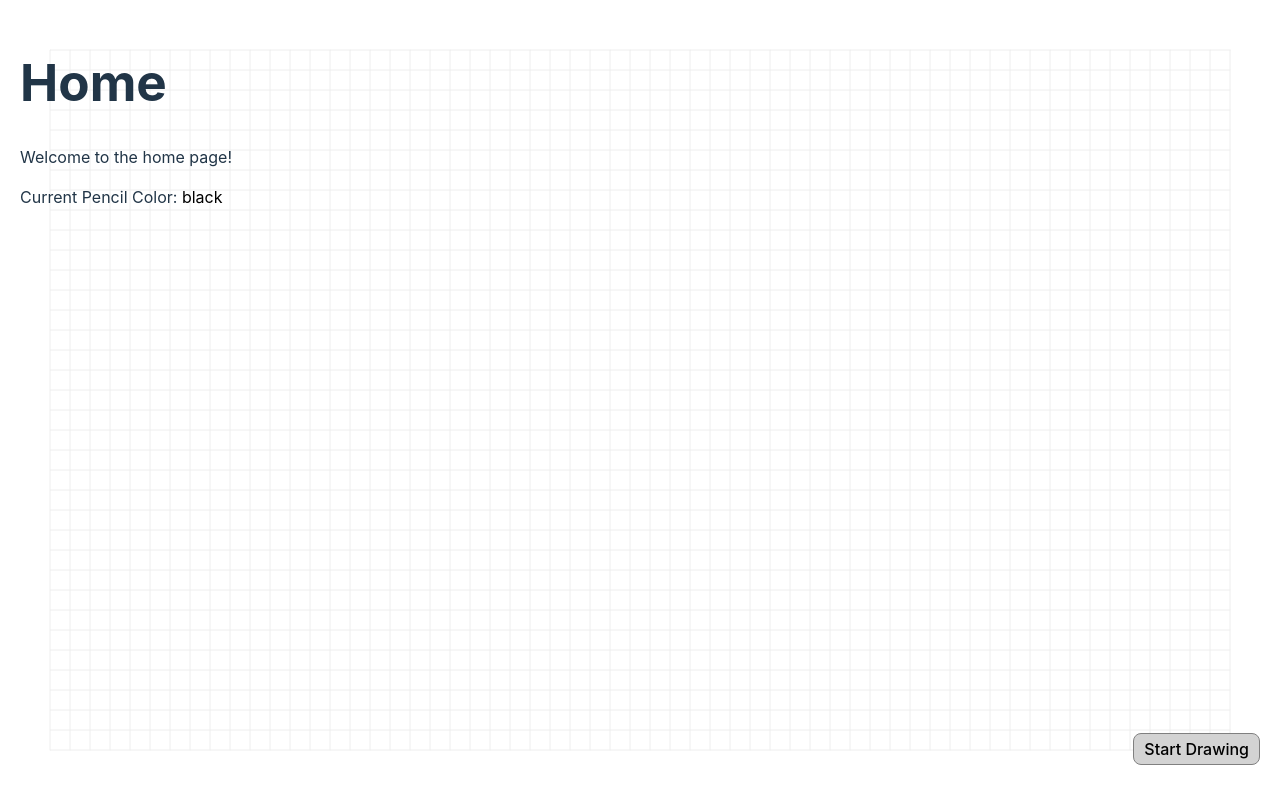
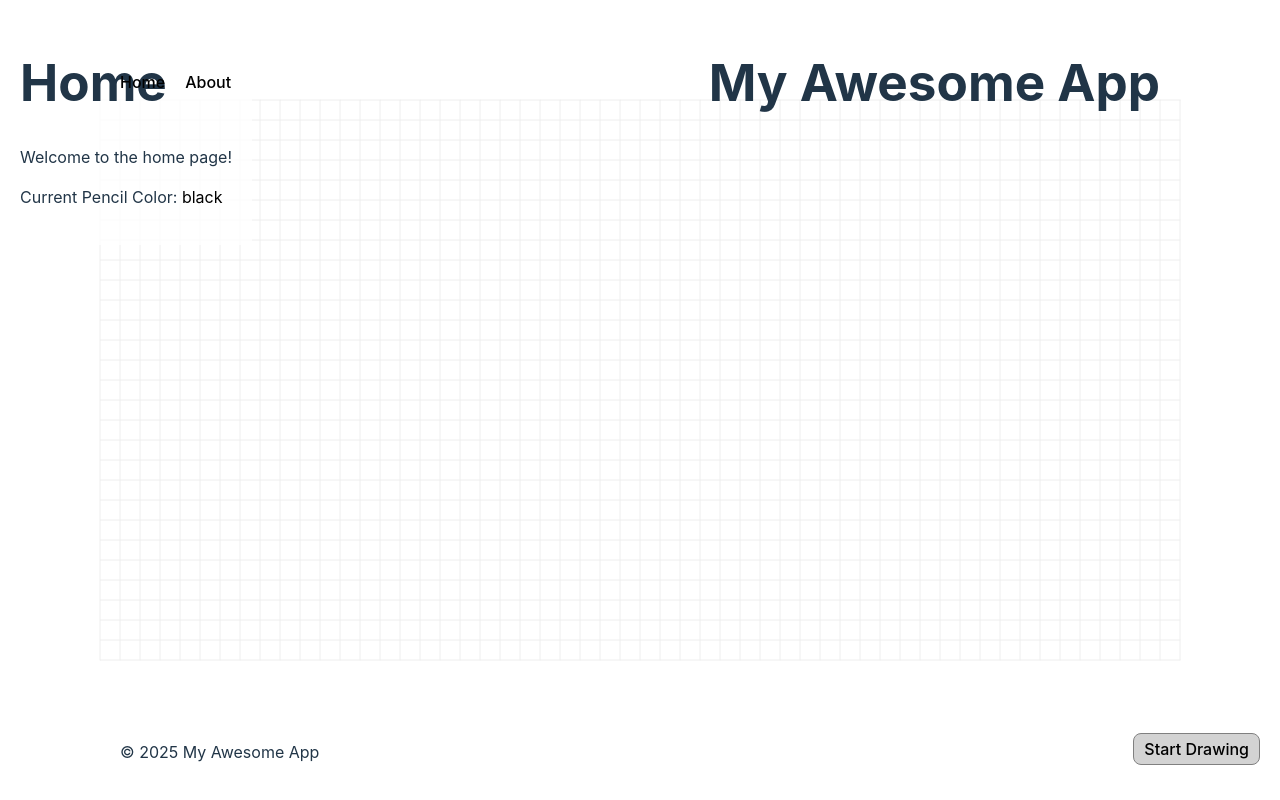
Before and after one commit to knemes/portfolio, a React (Vite) app: page / in a window 1280 px wide. Built offline with nearby package versions, Linux system fonts and the light colour scheme.

Commit message:
Adding in header & footer & fixing page. Drawing is broken

```diff
--- a/src/components/Button/ButtonExpander.css
+++ b/src/components/Button/ButtonExpander.css
@@ -1,5 +1,5 @@
 .button-expander {
-    position: fixed;
+    position: absolute;
     bottom: 20px;
     right: 20px;
     display: flex;
--- a/src/components/Button/ButtonExpander.jsx
+++ b/src/components/Button/ButtonExpander.jsx
@@ -73,7 +73,7 @@ ButtonExpander.propTypes = {
     expandDirection: PropTypes.oneOf(['left', 'right', 'up', 'down']),
     isDrawing: PropTypes.bool.isRequired,
     setIsDrawing: PropTypes.func.isRequired,
-    toggleLabel: PropTypes.func,
+    toggleLabel: PropTypes.string,
     collapseLabel: PropTypes.string,
 };
 
--- /dev/null
+++ b/src/components/Footer/Footer.css
@@ -0,0 +1,27 @@
+.footer {
+    padding: 20px;
+    background-color: transparent;
+    position: absolute;
+    z-index: 10;
+    Bottom: 0px;
+    left: 100px;
+    right: 100px;
+}
+
+.footer-content { /* Style the content container */
+    display: flex;
+    justify-content: space-between; /* Example: Align nav to left, h1 to right */
+    align-items: center;
+    max-width: 1200px;
+    margin: 0 auto; /* Center the content */
+}
+
+nav {
+    display: flex;
+    gap: 20px;
+}
+
+nav a {
+    text-decoration: none;
+    color: black;
+}
--- /dev/null
+++ b/src/components/Footer/Footer.jsx
@@ -0,0 +1,15 @@
+import React from 'react';
+import './Footer.css'; // Import Footer-specific styles
+
+function Footer() {
+    return (
+        <footer className="footer"> {/* Apply the layout-footer class here */}
+            <div className="footer-content">
+                <p>&copy; {new Date().getFullYear()} My Awesome App</p>
+                {/* Add other footer content (links, etc.) */}
+            </div>
+        </footer>
+    );
+}
+
+export default Footer;
--- a/src/components/Graph/Graph.jsx
+++ b/src/components/Graph/Graph.jsx
@@ -30,10 +30,10 @@ function Graph({canvas, mousePos, isDrawing, lines, backgroundLines }) {
         const height = canvas.height;
 
         ctx.clearRect(0, 0, width, height);
-        ctx.strokeStyle = isDrawing ? '#AAAAAA' : '#EEEEEE';
+        ctx.strokeStyle = isDrawing ? '#DDDDDD' : '#EEEEEE';
         ctx.lineWidth = 1;
 
-        const margin = 50; // Margin around the grid
+        const margin = 100; // Margin around the grid
         const gridWidth = width - 2 * margin;
         const gridHeight = height - 2 * margin;
         let gridSize = 20;
--- /dev/null
+++ b/src/components/Header/Header.css
@@ -0,0 +1,28 @@
+.header {
+    padding: 20px;
+    background-color: transparent;
+    position: absolute;
+    z-index: 10;
+    top: 0px;
+    left: 100px;
+    right: 100px;
+    padding: 20px;
+}
+
+.header-content { /* Style the content container */
+    display: flex;
+    justify-content: space-between; /* Example: Align nav to left, h1 to right */
+    align-items: center;
+    max-width: 1200px;
+    margin: 0 auto; /* Center the content */
+}
+
+nav {
+    display: flex;
+    gap: 20px;
+}
+
+nav a {
+    text-decoration: none;
+    color: black;
+}
--- /dev/null
+++ b/src/components/Header/Header.jsx
@@ -0,0 +1,21 @@
+import React from 'react';
+import { Link } from 'react-router-dom';
+import './Header.css'; // Import Header-specific styles
+
+function Header() {
+    return (
+        <header className="header">
+            <div className="header-content"> {/* Container for header content */}
+                <nav>
+                    <Link to="/">Home</Link>
+                    <Link to="/about">About</Link>
+                    {/* Add more navigation links */}
+                </nav>
+                {/* Add other header elements (logo, search bar, etc.) */}
+                <h1>My Awesome App</h1> {/* Example heading */}
+            </div>
+        </header>
+    );
+}
+
+export default Header;
--- /dev/null
+++ b/src/components/Layout.css
@@ -0,0 +1,41 @@
+.layout-container {
+    display: flex;
+    flex-direction: column;
+    min-height: 100vh;
+    width: 100vw;
+    position: relative;
+}
+
+.canvas-container {
+    flex-grow: 1; /* Allow canvas to take up available space */
+    position: relative;
+    width: 100%;
+    height: 100%;
+    margin: 0;
+    padding: 0;
+    flex-shrink: 0;
+}
+
+.controls-container {
+    /* No need for absolute positioning here */
+    padding: 20px;
+    z-index: 10;
+}
+
+.layout-main {
+    flex-grow: 1;
+}
+
+canvas {
+    display: block;
+    width: 100%;
+    height: 100%;
+}
+
+.page-content { /* Style for the page content overlay */
+    position: absolute;
+    z-index: 5; /* Ensure it's above the graph but below header/footer */
+    background-color: rgba(255, 255, 255, 0.8); /* Semi-transparent white background */
+    overflow-y: auto; /* Add scroll if content is too long */
+    padding: 20px; /* Add padding to page content */
+}
--- a/src/components/Layout.jsx
+++ b/src/components/Layout.jsx
@@ -1,10 +1,14 @@
 import React, { useState, useRef, useCallback, useEffect } from 'react';
 import { Outlet } from 'react-router-dom';
 import Graph from './Graph/Graph';
+import './Layout.css';
+import Header from './Header/Header';
+import Footer from './Footer/Footer';
 import ButtonExpander from './Button/ButtonExpander';
 
 function Layout() {
-    console.log('Layout component rendered');
+    const [canvasWidth, setCanvasWidth] = useState(window.innerWidth - 200);
+    const [canvasHeight, setCanvasHeight] = useState(window.innerHeight - 200);
     const [mousePos, setMousePos] = useState({ x: -100, y: -100 });
     const [isDrawing, setIsDrawing] = useState(false);
     const [lines, setLines] = useState([]);
@@ -13,8 +17,6 @@ function Layout() {
     const isMouseDown = useRef(false);
     const canvasRef = useRef(null);
 
-    const [canvasWidth, setCanvasWidth] = useState(window.innerWidth);
-    const [canvasHeight, setCanvasHeight] = useState(window.innerHeight);
     const [hasMounted, setHasMounted] = useState(false);
 
     const getCanvasCoords = useCallback((e) => {
@@ -114,21 +116,9 @@ function Layout() {
     }, []);
 
     return (
-        <div style={{ width: '100vw', height: '100vh', display: 'flex', flexDirection: 'column', position: 'relative' }}> {/* Flexbox for layout */}
-            <div
-                style={{
-                    width: canvasWidth, // Use state for width
-                    height: canvasHeight, // Use state for height
-                    position: 'absolute', // Important for canvas positioning
-                    top: 0,
-                    left: 0,
-                    pointerEvents: 'none', // Ensure canvas doesn't block interactions
-                    zIndex: 0, // Ensure canvas is above other content
-                }}
-                onMouseMove={handleMouseMove}
-                onMouseDown={handleMouseDown}
-                onMouseUp={handleMouseUp}
-            >
+        <div className='layout-container'> {/* Flexbox for layout */}
+            <Header />
+            <div className="canvas-container layout-main" >
                 <canvas
                     ref={canvasRef}
                     style={{
@@ -144,7 +134,8 @@ function Layout() {
                     lines={lines}
                     backgroundLines={backgroundLines} />}
             </div>
-            <div style={{ padding: '20px', position: 'relative', zIndex: 1, pointerEvents: 'auto' }}> {/* Content area */}
+            <Outlet context={{ isDrawing, toggleDrawingMode, setPencilColor, clearCanvas, pencilColor }} />
+            <div className='controls-container'> {/* Content area */}
                 <ButtonExpander
                     isDrawing={isDrawing}
                     setIsDrawing={setIsDrawing}
@@ -156,8 +147,9 @@ function Layout() {
                     <button onClick={() => setPencilColor('green')} style={{ backgroundColor: 'green' }}>Green</button>
                     <button onClick={clearCanvas}>Clear Canvas</button>
                 </ButtonExpander>
-                <Outlet context={{ isDrawing, toggleDrawingMode, setPencilColor, clearCanvas, pencilColor }} />
             </div>
+
+            <Footer />
         </div>
     );
 }
--- /dev/null
+++ b/src/pages/HomePage.css
@@ -0,0 +1,4 @@
+.page-content {
+    /* Add any page-specific styles here */
+    padding: 20px;
+}
--- a/src/pages/HomePage.jsx
+++ b/src/pages/HomePage.jsx
@@ -5,7 +5,7 @@ function Home() {
     const { pencilColor } = useOutletContext();
 
     return (
-        <div>
+        <div className="page-content layout-main">
             <h1>Home</h1>
             <p>Welcome to the home page!</p>
             <p>Current Pencil Color: <span style={{ color: pencilColor }}>{pencilColor}</span></p>
```
Also changed, not shown: 1 other file (tests, documents, lock files or other folders).
